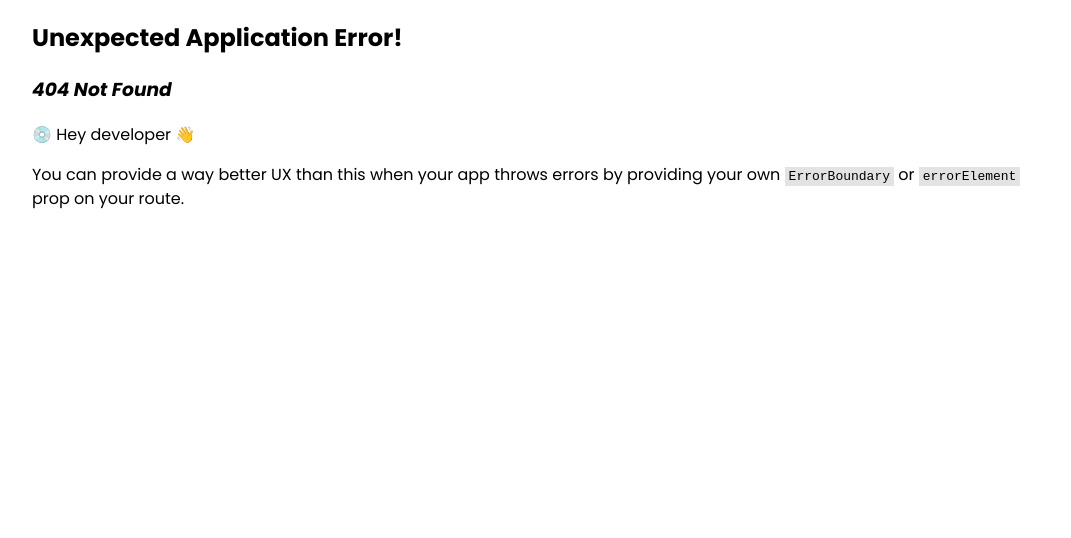
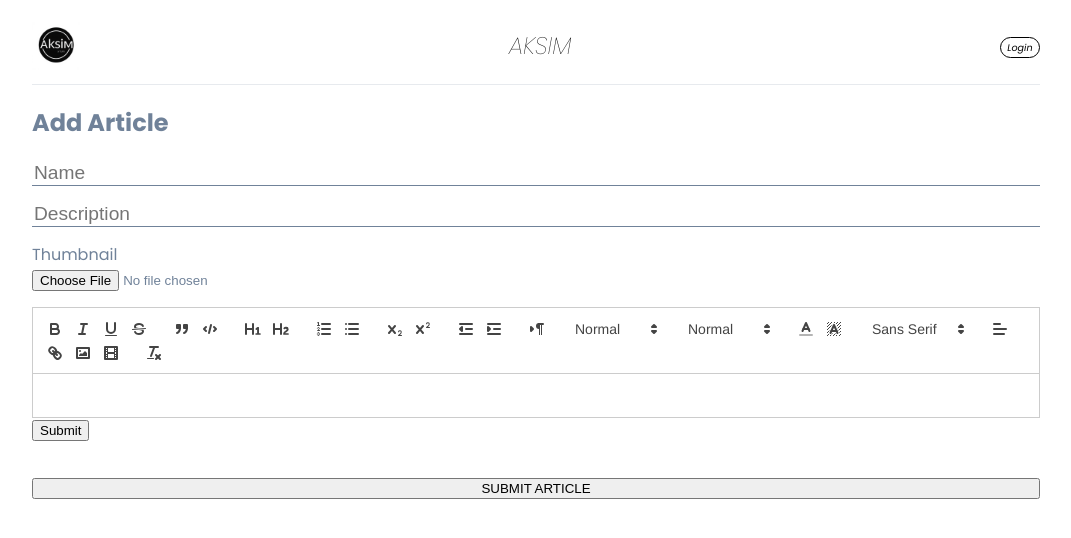
Before and after one commit to Pamade/AKSIM-CLIENT, a React (Vite) app: page /user/add-article in a window 1280 px wide. Before the commit this address had no page. Shown: the top 538 px of the page, without its empty margins (104-1175 px from the left). Built offline with nearby package versions, Linux system fonts and the light colour scheme.

Commit message:
add AddArticle Component

```diff
--- a/package.json
+++ b/package.json
@@ -12,7 +12,7 @@
   "dependencies": {
     "@types/node": "^20.14.2",
     "axios": "^1.7.2",
-    "dompurify": "^3.1.4",
+    "dompurify": "^3.2.3",
     "quill": "^2.0.2",
     "quill-delta-to-html": "^0.12.1",
     "quill-image-resize-module": "^3.0.0",
--- /dev/null
+++ b/src/AddArticle/AddArticle.module.scss
@@ -0,0 +1,29 @@
+@import "../Styles/variables";
+
+$darkenGray: darken($lightgray, 40);
+.section{
+    color: $darkenGray;
+}
+.form{
+    display: flex;
+    flex-direction: column;
+    gap: 1rem;
+}
+
+.input{
+    border: none;
+    border-bottom: 1px solid $darkenGray;
+    font-size: 1.2rem;
+    color: $darkenGray;
+    &:focus{
+        outline: none;
+        border-bottom: 1px solid darken($darkenGray, 20);
+
+    }
+
+}
+.label_and_file{
+    display: flex;
+    flex-direction: column;
+    gap: 0.2rem;
+}
--- /dev/null
+++ b/src/AddArticle/AddArticle.tsx
@@ -0,0 +1,80 @@
+import ArticleCreator from "../ArticleCreator/ArticleCreator";
+import styles from "../AddArticle/AddArticle.module.scss"
+import { useState } from "react";
+import axios, {AxiosResponse} from "axios";
+
+interface Article {
+    id:number,
+    title:string,
+    description?:string,
+    content:string,
+    imageLink?:string,
+    creationDate:Date,
+    userid:number
+}
+
+const AddArticle = () => {
+    const [article, setArticle] = useState<Partial<Article>>({creationDate: new Date()} as Article)
+
+    const handlePostArticle = async(e:React.FormEvent) => {
+        e.preventDefault();
+        const token = localStorage.getItem('access_token')
+        try {
+            const res = await axios.post<AxiosResponse<any>>("http://localhost:8080/api/auth/add-article",
+            article,
+            {
+                headers:{
+                      Authorization: `Bearer ${token}`, // Include the JWT token here
+                      "Content-Type": "application/json",
+                },
+            })
+            if (res.status != 200) {
+                console.log('failed')
+            }
+            console.log(res)
+        } catch (e) {
+            console.log(e)
+        }
+        console.log(article)
+    }
+
+    const handleChange = (e:React.ChangeEvent<HTMLInputElement>) => {
+        const {name, value} = e.target;
+        setArticle((prev) => ({
+            ...prev,
+            [name]:value
+        }))
+    }
+    const handleChangeArticleContent = (html:string) => {
+        setArticle({...article, content:html})
+    }
+
+    const handleFileChange = (e:React.ChangeEvent<HTMLInputElement>) => {
+        const file = e.target.files?.[0]
+        if (file) {
+            setArticle((prev) => ({
+                ...prev,
+                imageLink:URL.createObjectURL(file)
+            }))
+        }
+    }
+
+    return <section className={styles.section}>
+        <h2>Add Article</h2>
+        <form onSubmit={handlePostArticle} className={styles.form}>
+            <input name="title" onChange={handleChange} className={styles.input} type="text" placeholder="Name" />
+            <input name="description" onChange={handleChange} className={styles.input} type="text" placeholder="Description" />
+            <div className={styles.label_and_file}>
+                <label>Thumbnail</label>
+                <input onChange={handleFileChange} type="file" />
+            </div>
+            <ArticleCreator handleChangeArticleContent={handleChangeArticleContent}/>
+            <button onSubmit={e => handlePostArticle(e)}>SUBMIT ARTICLE</button>
+        </form>
+        {/* <article>
+
+        </article> */}
+
+    </section>
+}
+export default AddArticle;
--- a/src/ArticleCreator/ArticleCreator.tsx
+++ b/src/ArticleCreator/ArticleCreator.tsx
@@ -13,8 +13,10 @@ type Insert = {
 interface D {
     ops:[Insert]
 }
-
-function ArticleCreator(){
+interface Props{
+    handleChangeArticleContent: (html: string) => void
+}
+function ArticleCreator({handleChangeArticleContent}:Props){
 
     const [delta, setDelta] = useState<D>({} as D);
     const [savedDeltas, setSavedDeltas] = useState<string[]>([])
@@ -50,6 +52,7 @@ function ArticleCreator(){
             const html = editor.root.innerHTML;
             const sanitizedHtml = DOMPurify.sanitize(html);
             setEditorHtml(sanitizedHtml);
+            handleChangeArticleContent(sanitizedHtml)
         }
         }
     };
@@ -66,8 +69,8 @@ function ArticleCreator(){
         event.preventDefault();
         const deltaJson = JSON.stringify(delta);
         setSavedDeltas(deltas => [...deltas, deltaJson])
-
     };
+    console.log(editorHtml)
     const getHTMLFromDelta = (delta:any) => {
         const tempQuill = new Quill(document.createElement('div'));
         tempQuill.setContents(delta);
@@ -76,20 +79,24 @@ function ArticleCreator(){
 
     return (
         <div className="main">
-            <h1>Creation: </h1>
-            <h1>Quill Text Editor Example</h1>
             <form onSubmit={handleSubmit}>
                 <ReactQuill modules={modules} ref={quillRef} theme="snow" onChange={handleChange} />
                 <button type="submit">Submit</button>
             </form>
-            <div dangerouslySetInnerHTML={{ __html: editorHtml }} />
+            <div style={{
+                whiteSpace: "pre-wrap", // Ensures spaces, tabs, and line breaks are preserved
+                marginTop: "20px",
+        }} dangerouslySetInnerHTML={{ __html:editorHtml}} />
 
-            <h1>Created Quills</h1>
+            {/* <h1>Created Quills</h1>
             {savedDeltas.map((deltaJson, index) => {
                 const delta = JSON.parse(deltaJson);
                 const html = getHTMLFromDelta(delta);
-                return <div key={index} dangerouslySetInnerHTML={{ __html: html }} />;
-            })}
+                return <div style={{
+                    whiteSpace: "pre-wrap", // Ensures spaces, tabs, and line breaks are preserved
+                    marginTop: "20px",
+                  }} key={index} dangerouslySetInnerHTML={{ __html: html }} />;
+            })} */}
         </div>
     );
 
--- a/src/Context/UserContext.tsx
+++ b/src/Context/UserContext.tsx
@@ -20,7 +20,8 @@ const initialState: State = {
 type Action =
     | { type: "START_FETCH_USER_DATA" }
     | { type: "FETCH_USER_DATA_SUCCESS"; payload: User }
-    | { type: "FETCH_USER_DATA_ERROR"; payload: string };
+    | { type: "FETCH_USER_DATA_ERROR"; payload: string }
+    | {type: "LOGOUT"}
 
 // Reducer Function
 const userReducer = (state: State, action: Action): State => {
@@ -31,6 +32,8 @@ const userReducer = (state: State, action: Action): State => {
             return { ...state, user: action.payload, loading: false, error: null };
         case "FETCH_USER_DATA_ERROR":
             return { ...state, loading: false, error: action.payload };
+        case "LOGOUT":
+            return {...initialState, loading:false, error:null}
         default:
             return state;
     }
@@ -40,14 +43,21 @@ const userReducer = (state: State, action: Action): State => {
 const UserContext = createContext<{
     state: State;
     fetchUserData: (token: string) => Promise<void>;
+    logout:() => void;
 }>({
     state: initialState,
     fetchUserData: async () => {},
+    logout: () => {},
 });
 
 // Context Provider Component
 export const UserProvider: React.FC<{ children: React.ReactNode }> = ({ children }) => {
     const [state, dispatch] = useReducer(userReducer, initialState);
+
+    const logout = () => {
+        localStorage.removeItem('access_token');
+        dispatch({type:"LOGOUT"})
+    }
 
     const fetchUserData = async (token: string) => {
         dispatch({ type: "START_FETCH_USER_DATA" });
@@ -75,7 +85,7 @@ export const UserProvider: React.FC<{ children: React.ReactNode }> = ({ children
     };
 
     return (
-        <UserContext.Provider value={{ state, fetchUserData }}>
+        <UserContext.Provider value={{ state, fetchUserData, logout }}>
             {children}
         </UserContext.Provider>
     );
--- a/src/Header/Header.module.scss
+++ b/src/Header/Header.module.scss
@@ -30,5 +30,5 @@
     padding: 0.2rem 0.4rem;
     border:1px solid black;
     font-style: italic;
-    font-size: 0.8rem;
+    font-size: 0.6rem;
 }
--- a/src/Header/Header.tsx
+++ b/src/Header/Header.tsx
@@ -8,14 +8,15 @@ interface Props {
 }
 interface ButtonProps{
     path:string,
-    text:string
+    text:string,
+    event?:() => void
 }
-function Button({path,text}:ButtonProps){
-    return <Link className={styles.button} to={path}>{text}</Link>
+function Button({path,text, event}:ButtonProps){
+    return <Link onClick={event} className={styles.button} to={path}>{text}</Link>
 }
 
 function Header({children}:Props) {
-    const {state} = useUserContext();
+    const {state, logout} = useUserContext();
     return (
         <section>
             <div className={styles.wrapper}>
@@ -23,10 +24,10 @@ function Header({children}:Props) {
                 <h1 className={styles.heading}>AKSIM</h1>
                 {!state.user?<div>
                     <Button text="Login" path="/login"/>
-                    <button>Register</button>
                 </div> : <div className={styles.buttons}>
                     <Button text="Profile" path="user/profile" />
-                    <Button text="Logout" path="/" />
+                    <Button text="Add Article" path="user/add-article" />
+                    <Button event={logout} text="Logout" path="/" />
                 </div>}
             </div>
             {children}
--- a/src/main.tsx
+++ b/src/main.tsx
@@ -5,9 +5,11 @@ import Root from './Root/Root.tsx'
 import Login from './Login/Login.tsx'
 import Form from './Form/Form.tsx'
 import Header from "./Header/Header.tsx";
+import AddArticle from './AddArticle/AddArticle.tsx'
 import { UserProvider } from './Context/UserContext.tsx'
 import ProtectedRoute from './ProtectedRoute/ProtectedRoute.tsx'
 import App from './App.tsx'
+
 const router = createBrowserRouter([
   {
     path: "/",
@@ -44,6 +46,14 @@ const router = createBrowserRouter([
         </Header>
       </ProtectedRoute>
     )
+  },
+  {
+    path:"/user/add-article",
+    element:(
+        <Header>
+          <AddArticle />
+        </Header>
+    )
   }
 ]);
 
```
Also changed, not shown: 1 other file (tests, documents, lock files or other folders).
